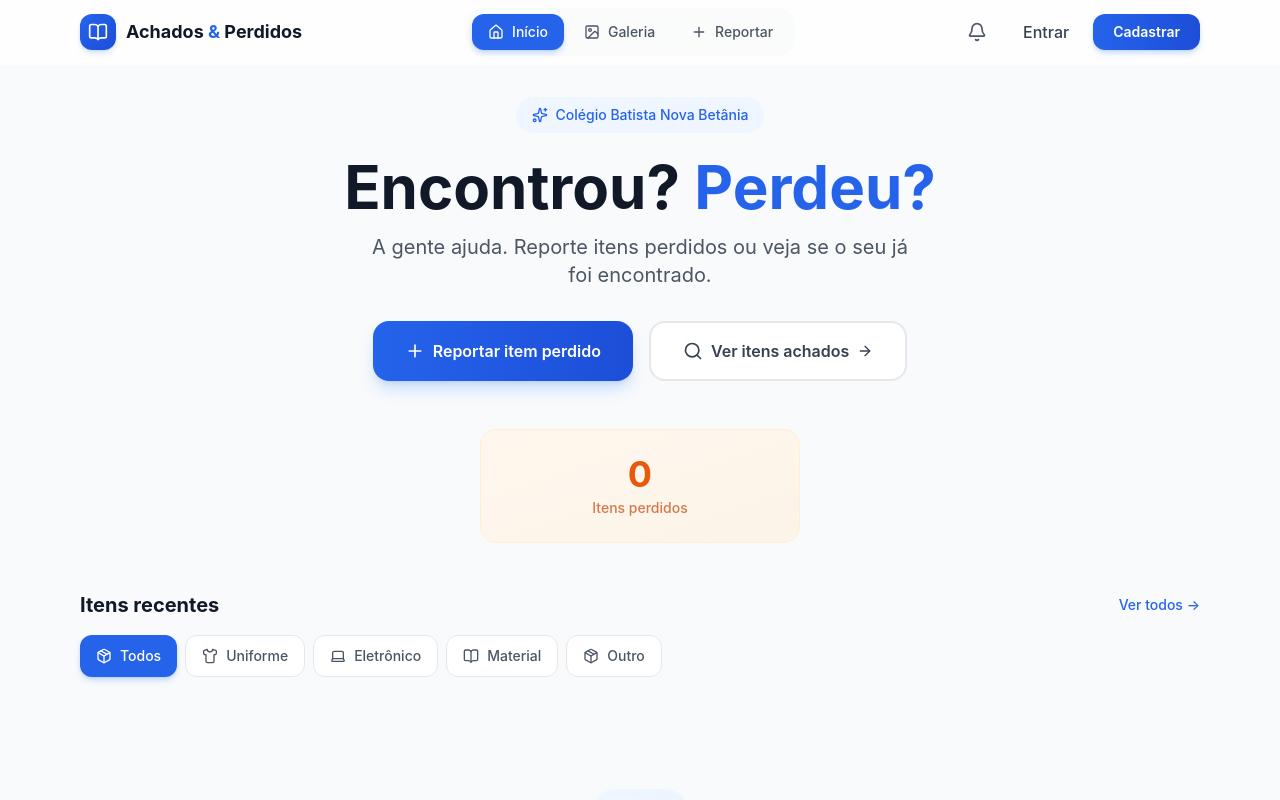
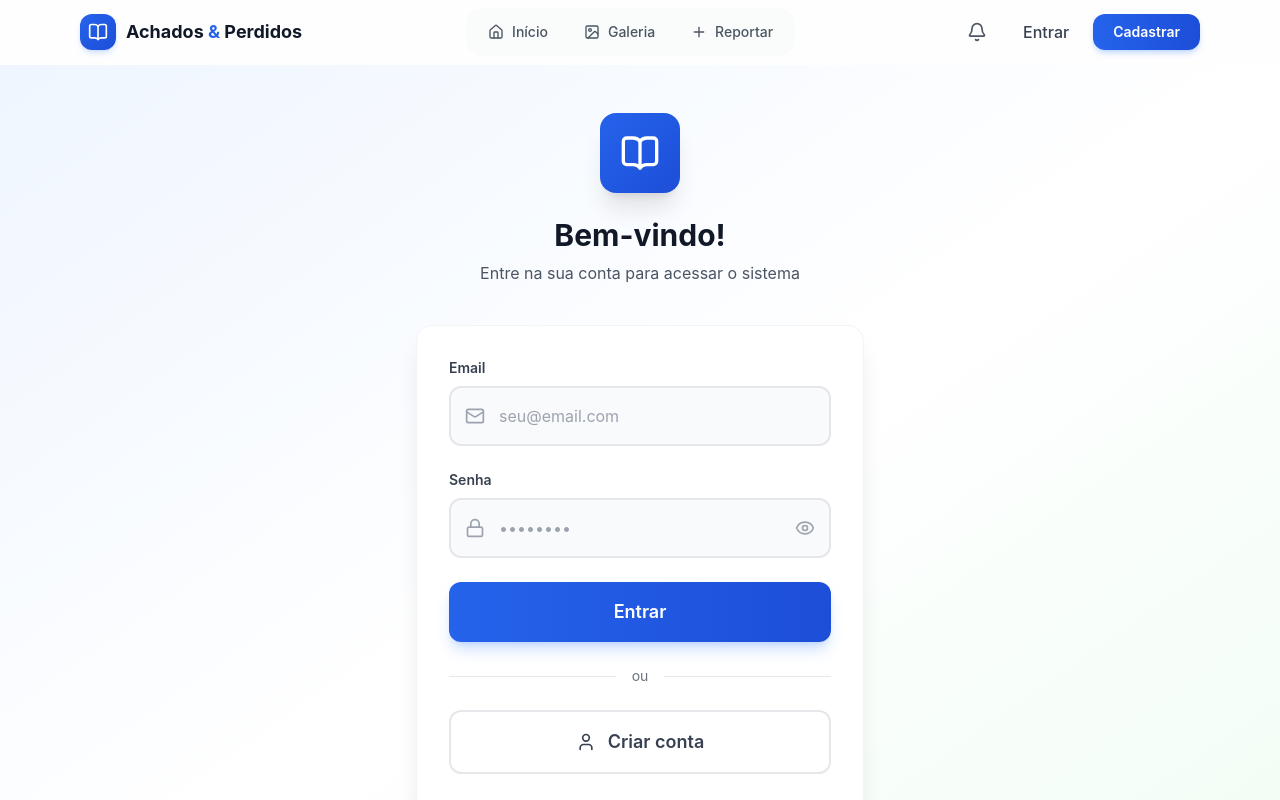
Before and after one commit to ghosttsnow/achados-perdidos, a Next.js app: page / in a window 1280 px wide. Shown: the top 800 px of the page. Built offline with nearby package versions, Linux system fonts and the light colour scheme.

Commit message:
Fix: login como pagina inicial, home em /home

```diff
--- a/app/admin/layout.tsx
+++ b/app/admin/layout.tsx
@@ -70,7 +70,7 @@ export default function AdminLayout({
             </form>
 
             <button
-              onClick={() => router.push('/')}
+              onClick={() => router.push('/home')}
               className="w-full mt-4 py-2 text-gray-600 text-sm hover:text-gray-900 transition-colors"
             >
               ← Voltar ao site
--- a/app/cadastro/page.tsx
+++ b/app/cadastro/page.tsx
@@ -37,7 +37,7 @@ export default function CadastroPage() {
     if (error) {
       setError(error.message)
     } else {
-      router.push('/')
+      router.push('/home')
     }
     setLoading(false)
   }
--- /dev/null
+++ b/app/home/page.tsx
@@ -0,0 +1,160 @@
+'use client'
+
+import { useEffect, useState } from 'react'
+import { Search, Plus, ArrowRight, Sparkles } from 'lucide-react'
+import Link from 'next/link'
+import { getItems } from '@/lib/storage'
+import ItemCard from '@/components/ItemCard'
+import CategoryFilter from '@/components/CategoryFilter'
+
+interface Item {
+  id: string
+  title: string
+  description: string
+  category: string
+  photo_url: string | null
+  location: string
+  status: 'perdido' | 'encontrado' | 'devolvido'
+  reported_by: string
+  contact: string
+  created_at: string
+}
+
+export default function HomePage() {
+  const [items, setItems] = useState<Item[]>([])
+  const [filteredItems, setFilteredItems] = useState<Item[]>([])
+  const [search, setSearch] = useState('')
+  const [selectedCategory, setSelectedCategory] = useState('todos')
+  const [loaded, setLoaded] = useState(false)
+
+  const fetchItems = () => {
+    const all = getItems()
+    const perdidos = all.filter((i: Item) => i.status === 'perdido')
+    setItems(perdidos)
+    setFilteredItems(perdidos)
+    setLoaded(true)
+  }
+
+  useEffect(() => {
+    fetchItems()
+  }, [])
+
+  useEffect(() => {
+    let result = items
+    if (selectedCategory !== 'todos') {
+      result = result.filter(i => i.category === selectedCategory)
+    }
+    if (search) {
+      const s = search.toLowerCase()
+      result = result.filter(i =>
+        i.title.toLowerCase().includes(s) ||
+        i.description.toLowerCase().includes(s) ||
+        i.location.toLowerCase().includes(s)
+      )
+    }
+    setFilteredItems(result)
+  }, [search, selectedCategory, items])
+
+  const stats = {
+    total: items.length,
+  }
+
+  return (
+    <div className="min-h-screen bg-gradient-to-b from-gray-50 to-white">
+      <div className="max-w-6xl mx-auto px-4 py-8">
+        {/* Header */}
+        <div className="text-center mb-10 animate-fade-in-up">
+          <div className="inline-flex items-center gap-2 px-4 py-2 rounded-full bg-blue-50 border border-blue-100 mb-4">
+            <Sparkles className="w-4 h-4 text-[#2563eb]" />
+            <span className="text-sm font-medium text-[#2563eb]">Colégio Batista Nova Betânia</span>
+          </div>
+          <h1 className="text-4xl font-bold text-gray-900 mb-3">
+            Encontre seus <span className="text-[#2563eb]">pertences</span>
+          </h1>
+          <p className="text-gray-600 text-lg">Ajudamos você a recuperar o que foi perdido</p>
+        </div>
+
+        {/* Stats */}
+        <div className="flex justify-center gap-6 mb-10">
+          <div className="bg-white rounded-2xl px-8 py-5 shadow-sm border border-gray-100 text-center hover:scale-105 transition-all duration-300">
+            <p className="text-3xl font-bold text-[#2563eb]">{stats.total}</p>
+            <p className="text-sm text-gray-500 mt-1">Itens perdidos</p>
+          </div>
+        </div>
+
+        {/* Actions */}
+        <div className="flex flex-col sm:flex-row gap-4 justify-center mb-10">
+          <Link
+            href="/reportar"
+            className="inline-flex items-center justify-center gap-2 px-8 py-4 rounded-xl font-semibold text-white bg-gradient-to-r from-[#2563eb] to-[#1d4ed8] shadow-lg shadow-blue-500/25 hover:shadow-xl transition-all duration-300 hover:scale-[1.02]"
+          >
+            <Plus className="w-5 h-5" />
+            Reportar item perdido
+          </Link>
+          <Link
+            href="/galeria"
+            className="inline-flex items-center justify-center gap-2 px-8 py-4 rounded-xl font-semibold text-gray-700 bg-white border-2 border-gray-200 hover:border-[#2563eb] hover:text-[#2563eb] transition-all duration-300 hover:scale-[1.02]"
+          >
+            Ver galeria
+            <ArrowRight className="w-5 h-5" />
+          </Link>
+        </div>
+
+        {/* Search */}
+        <div className="max-w-2xl mx-auto mb-8">
+          <div className="relative">
+            <Search className="absolute left-4 top-1/2 -translate-y-1/2 w-5 h-5 text-gray-400" />
+            <input
+              type="text"
+              value={search}
+              onChange={(e) => setSearch(e.target.value)}
+              placeholder="Buscar itens perdidos..."
+              className="w-full pl-12 pr-12 py-4 rounded-xl border-2 border-gray-200 focus:border-[#2563eb] focus:ring-2 focus:ring-blue-100 transition-all duration-200 outline-none bg-white"
+            />
+            {search && (
+              <button
+                onClick={() => setSearch('')}
+                className="absolute right-4 top-1/2 -translate-y-1/2 text-gray-400 hover:text-gray-600"
+              >
+                ✕
+              </button>
+            )}
+          </div>
+        </div>
+
+        {/* Category Filter */}
+        <div className="mb-8">
+          <CategoryFilter
+            selected={selectedCategory}
+            onChange={setSelectedCategory}
+          />
+        </div>
+
+        {/* Items Grid */}
+        {!loaded ? (
+          <div className="grid grid-cols-1 md:grid-cols-2 lg:grid-cols-3 gap-6">
+            {[1, 2, 3].map(i => (
+              <div key={i} className="bg-white rounded-2xl h-72 animate-pulse border border-gray-100" />
+            ))}
+          </div>
+        ) : filteredItems.length === 0 ? (
+          <div className="text-center py-16 animate-fade-in">
+            <div className="text-6xl mb-4 animate-float">🔍</div>
+            <h3 className="text-xl font-semibold text-gray-700 mb-2">Nenhum item encontrado</h3>
+            <p className="text-gray-500">
+              {search ? 'Tente buscar com outras palavras' : 'Nenhum item perdido no momento'}
+            </p>
+          </div>
+        ) : (
+          <div className="grid grid-cols-1 md:grid-cols-2 lg:grid-cols-3 gap-6">
+            {filteredItems.map((item, idx) => (
+              <div key={item.id} className="animate-fade-in-up" style={{ animationDelay: `${idx * 0.05}s` }}>
+                <ItemCard item={item} />
+              </div>
+            ))}
+          </div>
+        )}
+      </div>
+    </div>
+  )
+}
--- a/app/page.tsx
+++ b/app/page.tsx
@@ -1,139 +1,151 @@
 'use client'
 
-import { useEffect, useState } from 'react'
-import { Search, Plus, ArrowRight, Sparkles } from 'lucide-react'
+import { useState, useEffect, Suspense } from 'react'
+import { Mail, Lock, Eye, EyeOff, User, BookOpen } from 'lucide-react'
 import Link from 'next/link'
-import { getItems } from '@/lib/storage'
-import ItemCard from '@/components/ItemCard'
-import CategoryFilter from '@/components/CategoryFilter'
+import { useRouter, useSearchParams } from 'next/navigation'
+import { useAuth } from '@/context/AuthContext'
 
-interface Item {
-  id: string
-  title: string
-  description: string
-  category: string
-  photo_url: string | null
-  location: string
-  status: 'perdido' | 'encontrado' | 'devolvido'
-  reported_by: string
-  created_at: string
-}
-
-export default function Home() {
-  const [items, setItems] = useState<Item[]>([])
-  const [category, setCategory] = useState('todos')
-  const [loading, setLoading] = useState(true)
-  const [filtering, setFiltering] = useState(false)
+function LoginForm() {
+  const { signIn, user } = useAuth()
+  const router = useRouter()
+  const searchParams = useSearchParams()
+  const redirect = searchParams.get('redirect') || '/home'
+  const [email, setEmail] = useState('')
+  const [password, setPassword] = useState('')
+  const [showPassword, setShowPassword] = useState(false)
+  const [loading, setLoading] = useState(false)
+  const [error, setError] = useState('')
 
   useEffect(() => {
-    setFiltering(true)
-    const t = setTimeout(() => {
-      fetchItems()
-      setFiltering(false)
-    }, 250)
-    return () => clearTimeout(t)
-  }, [category])
+    if (user) {
+      router.push(redirect)
+    }
+  }, [user, router, redirect])
 
-  function fetchItems() {
+  const handleSubmit = async (e: React.FormEvent) => {
+    e.preventDefault()
+    setError('')
     setLoading(true)
-    const all = getItems().sort((a, b) =>
-      new Date(b.created_at).getTime() - new Date(a.created_at).getTime()
-    ).slice(0, 9)
-    setItems(category === 'todos' ? all : all.filter(i => i.category === category))
+
+    const { error } = await signIn(email, password)
+    if (error) {
+      setError(error.message)
+    } else {
+      router.push(redirect)
+    }
     setLoading(false)
   }
 
   return (
-    <div className="max-w-6xl mx-auto px-4 py-8">
-      {/* Hero Section */}
-      <section className="text-center mb-12 animate-fade-in-up">
-        <div className="inline-flex items-center gap-2 px-4 py-2 rounded-full bg-blue-50 text-[#2563eb] text-sm font-medium mb-6">
-          <Sparkles className="w-4 h-4" />
-          Colégio Batista Nova Betânia
+    <div className="min-h-screen flex items-center justify-center bg-gradient-to-br from-blue-50 via-white to-green-50 px-4 py-12">
+      <div className="w-full max-w-md animate-fade-in-up">
+        <div className="text-center mb-10 animate-fade-in-up">
+          <div className="inline-flex items-center justify-center w-20 h-20 rounded-2xl mb-6 shadow-xl" style={{ background: 'linear-gradient(135deg, #2563eb 0%, #1d4ed8 100%)' }}>
+            <BookOpen className="w-10 h-10 text-white" />
+          </div>
+          <h1 className="text-3xl font-bold text-gray-900 mb-2">Bem-vindo!</h1>
+          <p className="text-gray-600">Entre na sua conta para acessar o sistema</p>
         </div>
-        <h1 className="text-4xl md:text-5xl lg:text-6xl font-bold mb-4 text-gray-900" style={{ textWrap: 'balance' }}>
-          Encontrou? <span className="text-[#2563eb]">Perdeu?</span>
-        </h1>
-        <p className="text-lg md:text-xl text-gray-600 mb-8 max-w-2xl mx-auto" style={{ textWrap: 'pretty' }}>
-          A gente ajuda. Reporte itens perdidos ou veja se o seu já foi encontrado.
-        </p>
 
-        <div className="flex flex-col sm:flex-row gap-4 justify-center">
-          <Link
-            href="/reportar"
-            className="inline-flex items-center justify-center gap-2 px-8 py-4 rounded-2xl text-white font-semibold bg-gradient-to-r from-[#2563eb] to-[#1d4ed8] shadow-lg shadow-blue-500/25 hover:shadow-xl hover:shadow-blue-500/30 transition-all duration-300 hover:scale-[1.02] active:scale-95"
-          >
-            <Plus className="w-5 h-5" />
-            Reportar item perdido
-          </Link>
-          <Link
-            href="/galeria"
-            className="inline-flex items-center justify-center gap-2 px-8 py-4 rounded-2xl font-semibold text-gray-700 bg-white border-2 border-gray-200 hover:border-[#2563eb] hover:text-[#2563eb] hover:shadow-lg transition-all duration-300 hover:-translate-y-0.5 active:scale-95"
-          >
-            <Search className="w-5 h-5" />
-            Ver itens achados
-            <ArrowRight className="w-4 h-4" />
-          </Link>
-        </div>
-      </section>
-
-      {/* Stats */}
-      <section className="mb-12 animate-fade-in-up" style={{ animationDelay: '0.1s' }}>
-        <div className="bg-gradient-to-br from-orange-50 to-orange-100/50 rounded-2xl p-6 text-center border border-orange-100 max-w-xs mx-auto">
-          <div className="text-3xl md:text-4xl font-bold text-orange-600">0</div>
-          <div className="text-sm text-orange-700/70 font-medium mt-1">Itens perdidos</div>
-        </div>
-      </section>
-
-      {/* Filters */}
-      <section className="mb-8 animate-fade-in-up" style={{ animationDelay: '0.15s' }}>
-        <div className="flex items-center justify-between mb-4">
-          <h2 className="text-xl font-bold text-gray-900">Itens recentes</h2>
-          <Link href="/galeria" className="text-sm font-medium text-[#2563eb] hover:text-[#1d4ed8] transition-colors">
-            Ver todos →
-          </Link>
-        </div>
-        <CategoryFilter selected={category} onChange={setCategory} />
-      </section>
-
-      {/* Items Grid */}
-      {loading || filtering ? (
-        <div className="grid grid-cols-1 md:grid-cols-2 lg:grid-cols-3 gap-6">
-          {[1, 2, 3].map((i) => (
-            <div key={i} className="bg-white rounded-2xl border border-gray-100 overflow-hidden animate-pulse shadow-sm" style={{ animationDelay: `${i * 100}ms` }}>
-              <div className="h-48 bg-gradient-to-br from-gray-100 to-gray-50" />
-              <div className="p-4 space-y-3">
-                <div className="h-5 bg-gray-100 rounded-lg w-3/4" />
-                <div className="h-4 bg-gray-100 rounded-lg w-full" />
-                <div className="h-4 bg-gray-100 rounded-lg w-1/2" />
+        <div className="bg-white rounded-2xl shadow-xl p-8 border border-gray-100 animate-fade-in-up" style={{ animationDelay: '0.1s' }}>
+          <form onSubmit={handleSubmit} className="space-y-6">
+            <div>
+              <label className="block text-sm font-semibold text-gray-700 mb-2">Email</label>
+              <div className="relative">
+                <input
+                  type="email"
+                  required
+                  value={email}
+                  onChange={(e) => setEmail(e.target.value)}
+                  placeholder="seu@email.com"
+                  className="w-full pl-12 pr-4 py-4 rounded-xl border-2 border-gray-200 focus:border-[#2563eb] focus:ring-2 focus:ring-blue-100 transition-all duration-200 outline-none bg-gray-50"
+                  disabled={loading}
+                />
+                <Mail className="absolute left-4 top-1/2 -translate-y-1/2 w-5 h-5 text-gray-400" />
               </div>
             </div>
-          ))}
-        </div>
-      ) : items.length === 0 ? (
-        <div className="text-center py-20 animate-fade-in-up">
-          <div className="relative inline-block mb-6">
-            <div className="w-24 h-24 rounded-3xl bg-gradient-to-br from-blue-50 to-blue-100/50 flex items-center justify-center mx-auto">
-              <Search className="w-12 h-12 text-[#2563eb]/40 animate-float" />
+
+            <div>
+              <label className="block text-sm font-semibold text-gray-700 mb-2">Senha</label>
+              <div className="relative">
+                <input
+                  type={showPassword ? 'text' : 'password'}
+                  required
+                  value={password}
+                  onChange={(e) => setPassword(e.target.value)}
+                  placeholder="••••••••"
+                  className="w-full pl-12 pr-12 py-4 rounded-xl border-2 border-gray-200 focus:border-[#2563eb] focus:ring-2 focus:ring-blue-100 transition-all duration-200 outline-none bg-gray-50"
+                  disabled={loading}
+                />
+                <Lock className="absolute left-4 top-1/2 -translate-y-1/2 w-5 h-5 text-gray-400" />
+                <button
+                  type="button"
+                  onClick={() => setShowPassword(!showPassword)}
+                  className="absolute right-4 top-1/2 -translate-y-1/2 text-gray-400 hover:text-gray-600 transition-colors"
+                >
+                  {showPassword ? <EyeOff className="w-5 h-5" /> : <Eye className="w-5 h-5" />}
+                </button>
+              </div>
+            </div>
+
+            {error && (
+              <div className="p-4 bg-red-50 border border-red-100 rounded-xl animate-fade-in">
+                <p className="text-red-600 text-sm text-center">{error}</p>
+              </div>
+            )}
+
+            <button
+              type="submit"
+              disabled={loading}
+              className="w-full py-4 rounded-xl font-semibold text-white text-lg bg-gradient-to-r from-[#2563eb] to-[#1d4ed8] shadow-lg shadow-blue-500/25 hover:shadow-xl hover:shadow-blue-500/30 transition-all duration-300 hover:scale-[1.02] disabled:opacity-50 disabled:cursor-not-allowed disabled:hover:scale-100 flex items-center justify-center gap-3"
+            >
+              {loading ? (
+                <>
+                  <div className="w-5 h-5 border-2 border-white border-t-transparent rounded-full animate-spin" />
+                  Entrando...
+                </>
+              ) : (
+                'Entrar'
+              )}
+            </button>
+          </form>
+
+          <div className="relative my-6">
+            <div className="absolute inset-0 flex items-center">
+              <div className="w-full border-t border-gray-200" />
+            </div>
+            <div className="relative flex justify-center text-sm">
+              <span className="px-4 bg-white text-gray-500">ou</span>
             </div>
           </div>
-          <h3 className="text-xl font-bold text-gray-900 mb-2">Nenhum item ainda</h3>
-          <p className="text-gray-500 mb-6">Seja o primeiro a reportar um item perdido!</p>
+
           <Link
-            href="/reportar"
-            className="inline-flex items-center gap-2 px-8 py-4 rounded-2xl text-white font-semibold bg-gradient-to-r from-[#2563eb] to-[#1d4ed8] shadow-lg shadow-blue-500/25 transition-all duration-300 hover:scale-[1.02] active:scale-95"
+            href="/cadastro"
+            className="w-full py-4 rounded-xl font-semibold text-lg transition-all duration-200 hover:scale-[1.02] flex items-center justify-center gap-3 border-2 border-gray-200 hover:border-[#2563eb] hover:text-[#2563eb] text-gray-700"
           >
-            <Plus className="w-5 h-5" />
-            Reportar item
+            <User className="w-5 h-5" />
+            Criar conta
           </Link>
+
+          <div className="mt-8 p-4 rounded-xl text-center bg-gradient-to-r from-blue-50 to-green-50 border border-blue-100">
+            <BookOpen className="w-5 h-5 mx-auto mb-2 text-[#2563eb]" />
+            <p className="text-sm text-gray-600">Colégio Batista Nova Betânia</p>
+          </div>
         </div>
-      ) : (
-        <div className="grid grid-cols-1 md:grid-cols-2 lg:grid-cols-3 gap-6">
-          {items.map((item, i) => (
-            <ItemCard key={item.id} item={item} index={i} />
-          ))}
-        </div>
-      )}
+      </div>
     </div>
   )
 }
+
+export default function HomePage() {
+  return (
+    <Suspense fallback={
+      <div className="min-h-screen flex items-center justify-center bg-gradient-to-br from-blue-50 via-white to-green-50">
+        <div className="w-8 h-8 border-4 border-[#2563eb] border-t-transparent rounded-full animate-spin" />
+      </div>
+    }>
+      <LoginForm />
+    </Suspense>
+  )
+}
--- a/app/perfil/page.tsx
+++ b/app/perfil/page.tsx
@@ -28,7 +28,7 @@ export default function PerfilPage() {
 
   useEffect(() => {
     if (!authLoading && !user) {
-      router.push('/login')
+      router.push('/')
     }
     if (user) fetchUserItems()
   }, [user, authLoading])
--- a/app/reportar/page.tsx
+++ b/app/reportar/page.tsx
@@ -258,7 +258,7 @@ export default function ReportarPage() {
           Quando alguém encontrar, você será notificado por email.
         </p>
         <Link
-          href="/"
+          href="/home"
           className="inline-flex items-center gap-2 px-8 py-4 rounded-2xl text-white font-semibold bg-gradient-to-r from-[#2563eb] to-[#1d4ed8] shadow-lg shadow-blue-500/25 hover:shadow-xl transition-all duration-300 hover:scale-[1.02] animate-fade-in-up"
           style={{ animationDelay: '0.4s' }}
         >
--- a/components/Navbar.tsx
+++ b/components/Navbar.tsx
@@ -8,7 +8,7 @@ import NotificationBell from './NotificationBell'
 import { useAuth } from '@/context/AuthContext'
 
 const navLinks = [
-  { href: '/', label: 'Início', icon: Home },
+  { href: '/home', label: 'Início', icon: Home },
   { href: '/galeria', label: 'Galeria', icon: Image },
   { href: '/reportar', label: 'Reportar', icon: Plus },
 ]
--- a/middleware.ts
+++ b/middleware.ts
@@ -1,7 +1,7 @@
 import { NextResponse } from 'next/server'
 import type { NextRequest } from 'next/server'
 
-const publicRoutes = ['/login', '/cadastro', '/auth/callback']
+const publicRoutes = ['/', '/cadastro', '/auth/callback']
 
 export function middleware(request: NextRequest) {
   const { pathname } = request.nextUrl
@@ -13,7 +13,7 @@ export function middleware(request: NextRequest) {
   const session = request.cookies.get('cbn_session')
 
   if (!session) {
-    const loginUrl = new URL('/login', request.url)
+    const loginUrl = new URL('/', request.url)
     return NextResponse.redirect(loginUrl)
   }
 
```
